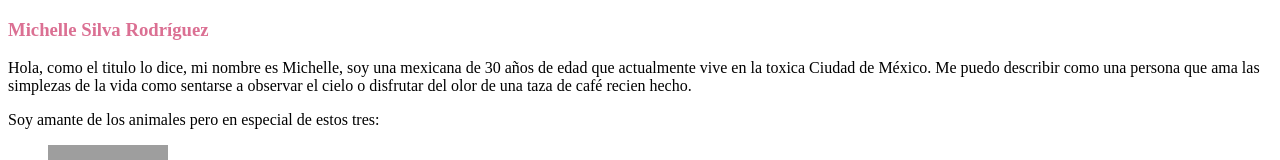
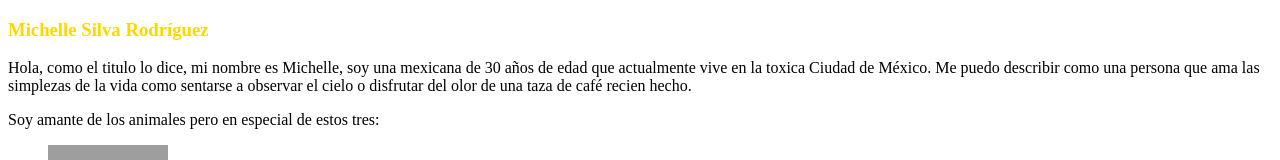
Before and after one commit to MichSil/Proyecto1, a plain HTML site: page Tarea_1/index.html in a window 1280 px wide. Shown: the top 160 px of the page. Drawn offline with Linux system fonts and the light colour scheme; grey boxes are pictures that could not be loaded.

Commit message:
cambie el color

```diff
--- a/Tarea_1/index.html
+++ b/Tarea_1/index.html
@@ -7,7 +7,7 @@
     <title>Document</title>
 </head>
 <body>
-    <h3 style="color:palevioletred;"> Michelle Silva Rodríguez </h3>
+    <h3 style="color:gold;"> Michelle Silva Rodríguez </h3>
 
     <p> Hola, como el titulo lo dice, mi nombre es Michelle, soy una mexicana de 30 años de edad que actualmente vive en la toxica Ciudad de México. Me puedo describir como una persona que ama las simplezas de la vida como sentarse a observar el cielo o disfrutar del olor de una taza de café recien hecho. </p>
     <p> Soy amante de los animales pero en especial de estos tres: </p>
```
